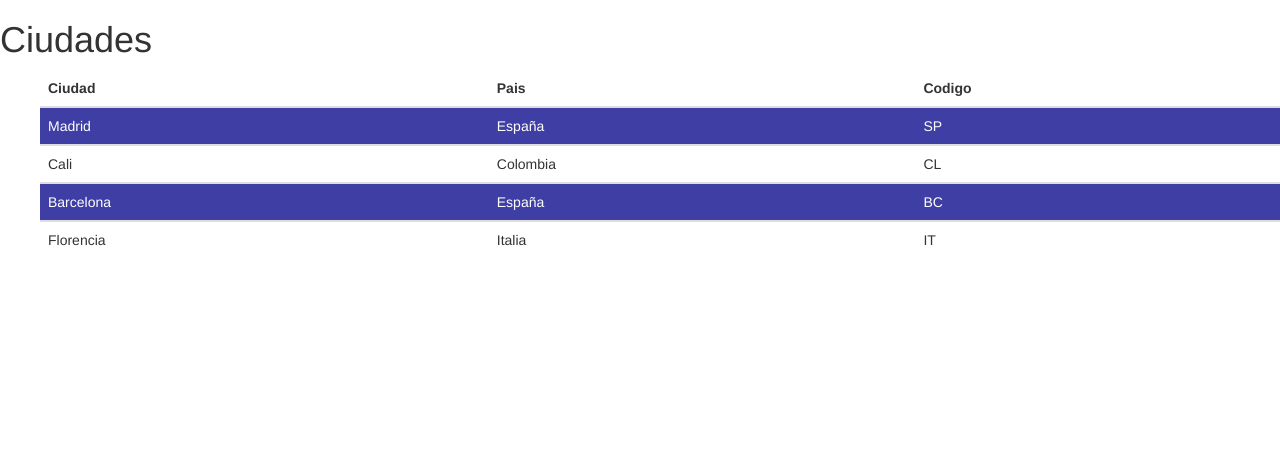
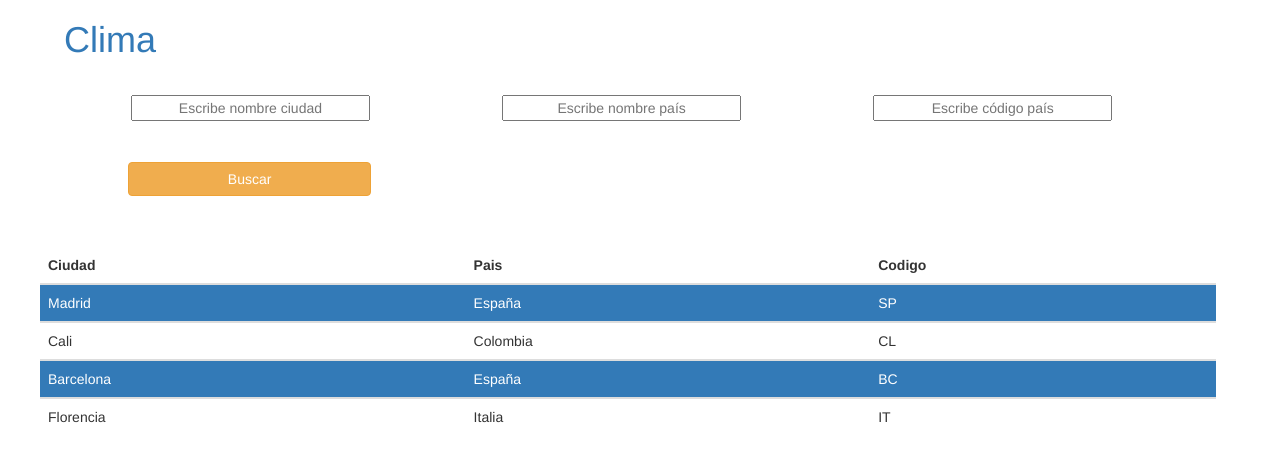
Before and after one commit to pipe473/-locationWeather, an Angular app: page / in a window 1280 px wide. Shown: the top 462 px of the page. Built offline with nearby package versions, Linux system fonts and the light colour scheme.

Commit message:
Creando formulario y boton para añadir nuevos paises y ciudades

```diff
--- a/src/app/components/ciudades/ciudades.component.html
+++ b/src/app/components/ciudades/ciudades.component.html
@@ -14,7 +14,24 @@
 <body>
 
     <div>
-      <h1>Ciudades</h1>
+      <h1>Clima</h1>
+      <form>
+        <div class="form-group row">
+          <!-- <label for="staticEmail" class="col-sm-12 col-form-label">Ciudad</label> -->
+          <div class="col-sm-4">
+            <input type="text" readonly class="form-control-plaintext" id="staticEmail" value="" placeholder="Escribe nombre ciudad">
+          </div>
+          <!-- <span for="staticEmail" class="col-sm-12 col-form-span">País</span> -->
+          <div class="col-sm-4">
+            <input type="text" readonly class="form-control-plaintext" id="staticEmail" value="" placeholder="Escribe nombre país">
+          </div>
+          <!-- <span for="staticEmail" class="col-sm-12 col-form-span">Código</span> -->
+          <div class="col-sm-4">
+            <input type="text" readonly class="form-control-plaintext" id="staticEmail" value="" placeholder="Escribe código país">
+          </div>
+        </div>
+        <button type="submit" class="btn btn-warning mb-2">Buscar</button>
+      </form>
       <div *ngIf="ciudades.length === 0">
         <p>No hay ciudades para ver!</p>
     </div>
--- a/src/app/components/ciudades/ciudades.component.scss
+++ b/src/app/components/ciudades/ciudades.component.scss
@@ -1,8 +1,45 @@
 .main-list{
     list-style: none;
+    margin-right: 5%;
+}
+
+body > div > h1{
+    margin-left: 5%;
+    padding-bottom: 2%;
+    color: #337ab7;
 }
 
 .miClase{
-    background: rgb(62, 62, 165);
+    background: #337ab7;
     color: white;
 }
+
+body > div > form > div{
+    display: flex;
+    flex-direction: row;
+}
+
+body > div > form{
+    display: flex;
+    flex-direction: column;
+}
+
+body > div > form > button{
+    width: 19%;
+    margin-left: 10%;
+    margin-top: 2%;
+    margin-bottom: 4%;
+}
+
+#staticEmail{
+    width: 70%;
+    text-align: center;
+}
+
+body > div > form > div > div:nth-child(1){
+    margin-left: 10%;
+}
+
+body > div > form > div > div:nth-child(3){
+    margin-right: 5%;
+}
```
